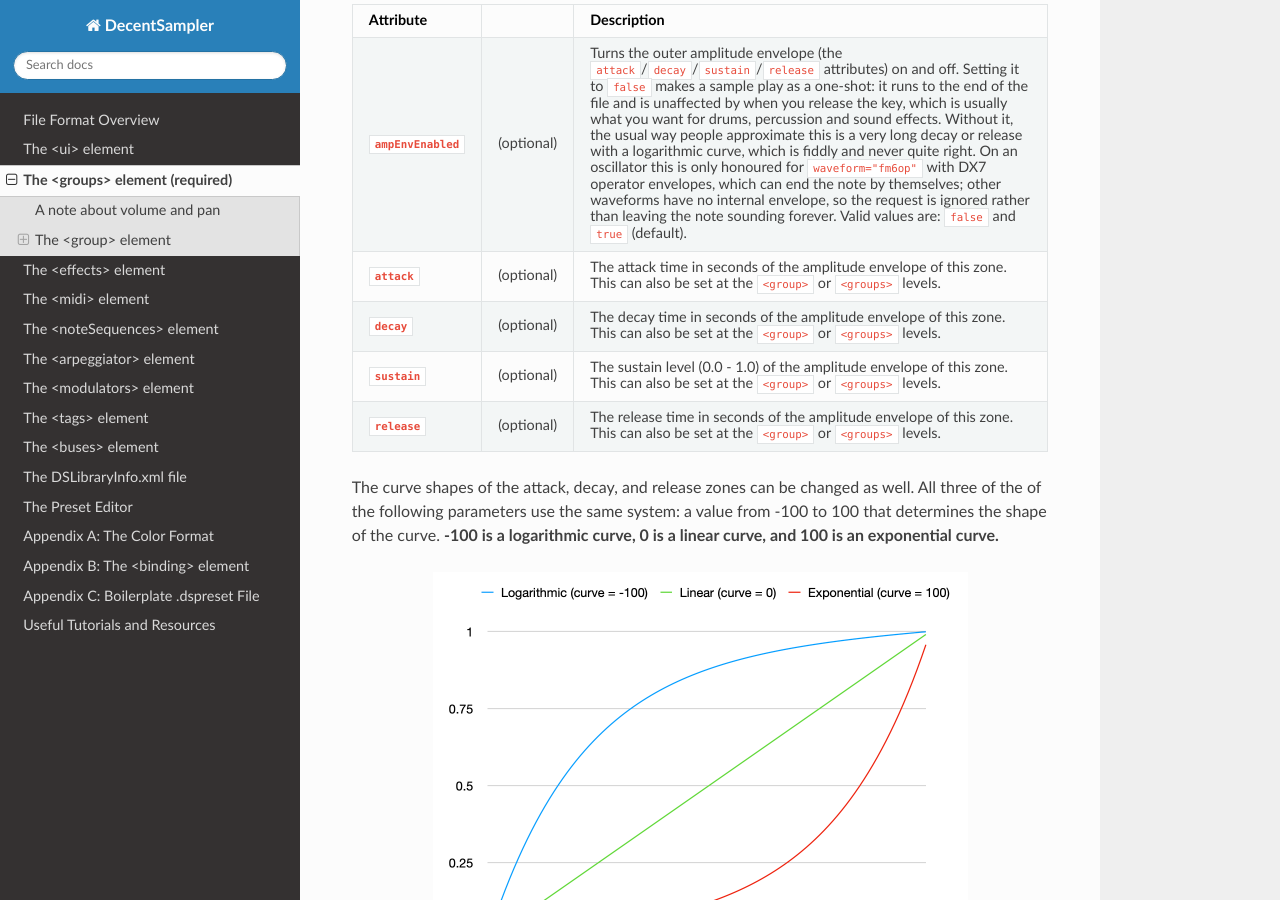
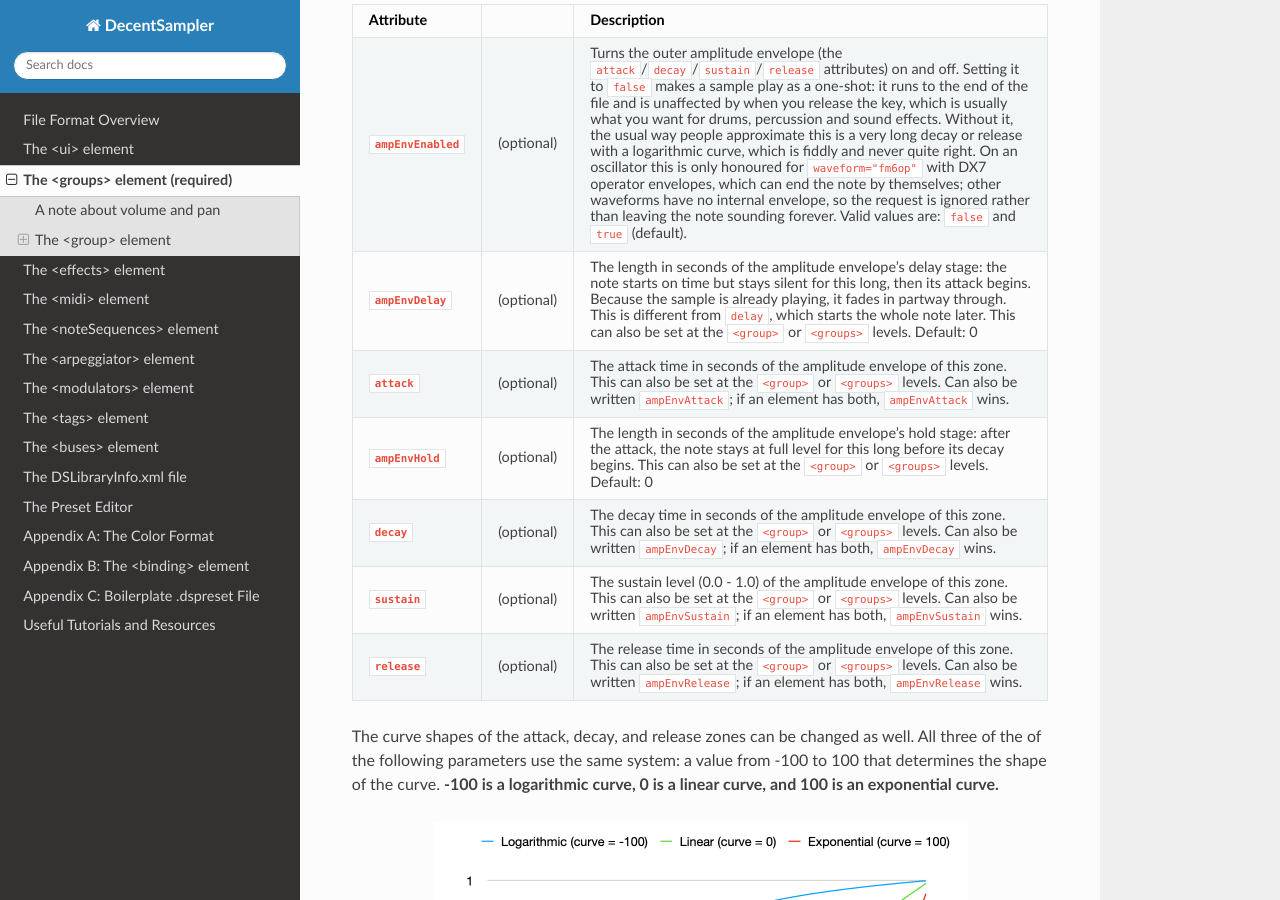
Before and after one commit to DecentSamples/DecentSampler-Developers-Guide, a Sphinx documentation site: the page built from docs/source/the-groups-element.md, in a window 1280 px wide and 900 px high, scrolled down 8378 px. Built offline with Sphinx 7.4.7 and the Read the Docs theme 3.1.0, drawn with Linux system fonts in a browser that asks for light colours.

Commit message:
0000583: Document envelope delay and hold, and the ampEnv spellings

```diff
--- a/docs/source/the-groups-element.md
+++ b/docs/source/the-groups-element.md
@@ -143,10 +143,12 @@ Each sample has its own ADSR amplitude envelope.
 | Attribute         |            | Description       |
 |-------------------|------------| ------------------|
 | **`ampEnvEnabled`**      | (optional) | Turns the outer amplitude envelope (the `attack`/`decay`/`sustain`/`release` attributes) on and off. Setting it to `false` makes a sample play as a one-shot: it runs to the end of the file and is unaffected by when you release the key, which is usually what you want for drums, percussion and sound effects. Without it, the usual way people approximate this is a very long decay or release with a logarithmic curve, which is fiddly and never quite right. On an oscillator this is only honoured for `waveform="fm6op"` with DX7 operator envelopes, which can end the note by themselves; other waveforms have no internal envelope, so the request is ignored rather than leaving the note sounding forever. Valid values are: `false` and `true` (default).  |
-| **`attack`**      | (optional) | The attack time in seconds of the amplitude envelope of this zone. This can also be set at the `<group>` or `<groups>` levels.  |
-| **`decay`**       | (optional) | The decay time in seconds of the amplitude envelope of this zone.  This can also be set at the `<group>` or `<groups>` levels.  |
-| **`sustain`**     | (optional) | The sustain level (0.0 - 1.0) of the amplitude envelope of this zone.  This can also be set at the `<group>` or `<groups>` levels. |
-| **`release`**     | (optional) | The release time in seconds of the amplitude envelope of this zone. This can also be set at the `<group>` or `<groups>` levels. |
+| **`ampEnvDelay`** | (optional) | The length in seconds of the amplitude envelope's delay stage: the note starts on time but stays silent for this long, then its attack begins. Because the sample is already playing, it fades in partway through. This is different from `delay`, which starts the whole note later. This can also be set at the `<group>` or `<groups>` levels. Default: 0 |
+| **`attack`**      | (optional) | The attack time in seconds of the amplitude envelope of this zone. This can also be set at the `<group>` or `<groups>` levels. Can also be written `ampEnvAttack`; if an element has both, `ampEnvAttack` wins. |
+| **`ampEnvHold`**  | (optional) | The length in seconds of the amplitude envelope's hold stage: after the attack, the note stays at full level for this long before its decay begins. This can also be set at the `<group>` or `<groups>` levels. Default: 0 |
+| **`decay`**       | (optional) | The decay time in seconds of the amplitude envelope of this zone.  This can also be set at the `<group>` or `<groups>` levels. Can also be written `ampEnvDecay`; if an element has both, `ampEnvDecay` wins. |
+| **`sustain`**     | (optional) | The sustain level (0.0 - 1.0) of the amplitude envelope of this zone.  This can also be set at the `<group>` or `<groups>` levels. Can also be written `ampEnvSustain`; if an element has both, `ampEnvSustain` wins. |
+| **`release`**     | (optional) | The release time in seconds of the amplitude envelope of this zone. This can also be set at the `<group>` or `<groups>` levels. Can also be written `ampEnvRelease`; if an element has both, `ampEnvRelease` wins. |
 
 The curve shapes of the attack, decay, and release zones can be changed as well. All three of the of the following parameters use the same system: a value from -100 to 100 that determines the shape of the curve. **-100 is a logarithmic curve, 0 is a linear curve, and 100 is an exponential curve.**
 
```
Also changed, not shown: docs/source/appendix-b-the-binding-element.md (+7 -1 lines), docs/source/the-modulators-element.md (+4 -0 lines).
